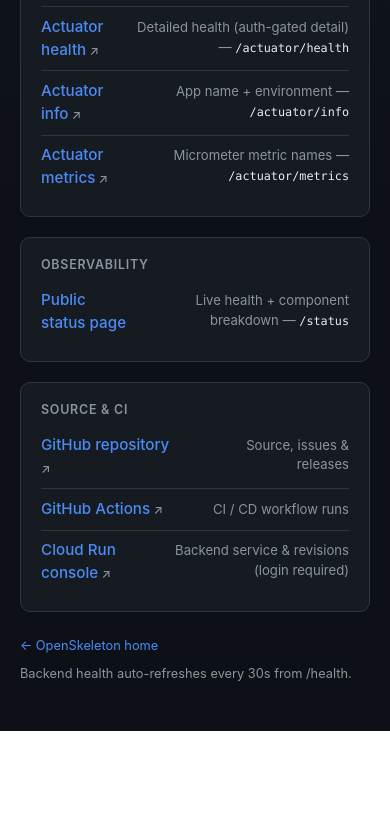
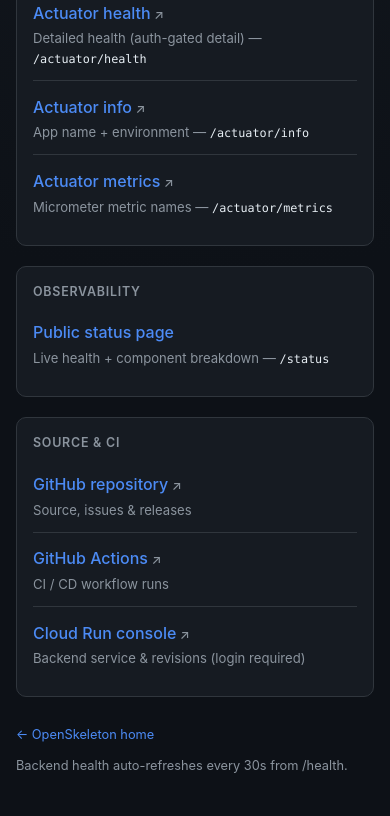
Before and after one commit to hellobasitsiddiqui/osk1, a plain HTML site: page web/ops.html in a window 390 px wide. Shown: the part 555-1371 px from the top of the page. Before the commit the page ends 1286 px from the top, so only its background shows below. Drawn offline with Linux system fonts and the light colour scheme; no server answers.

Commit message:
OSK-117 Responsive mobile-web polish for index/status/ops pages

```diff
--- a/web/ops.html
+++ b/web/ops.html
@@ -162,6 +162,31 @@
       }
       .foot a { color: var(--accent); text-decoration: none; }
       .foot a:hover { text-decoration: underline; }
+
+      /* OSK-117: mobile-web polish. A single phone breakpoint (~360–430px wide);
+         the desktop layout above is untouched. Mirrors index.html / status.html. */
+      @media (max-width: 640px) {
+        /* Reclaim horizontal room on a narrow screen. */
+        body { padding: 1.5rem 1rem 2.5rem; }
+        h1 { font-size: 1.3rem; }
+        .panel { padding: 1rem; }
+        /* Stack each link row: the name on its own line, the description beneath
+           and left-aligned. Side-by-side columns are too cramped on a phone and
+           the inline code paths would otherwise overflow. */
+        .link {
+          flex-direction: column;
+          align-items: stretch;
+          gap: 0.15rem;
+          padding: 0.7rem 0;
+        }
+        /* Bigger, easier-to-tap link with a legible font size on touch screens. */
+        .link a { display: inline-block; padding: 0.15rem 0; font-size: 1rem; }
+        .link__desc { text-align: left; }
+        /* Long code paths / URLs wrap instead of forcing a sideways scroll. */
+        .link__desc, .link__desc code, .foot { overflow-wrap: anywhere; }
+        /* Comfortable tap target for the footer home link. */
+        .foot a { display: inline-block; padding: 0.25rem 0; }
+      }
     </style>
   </head>
   <body>
```
Also changed, not shown: web/index.html (+13 -0 lines), web/status.html (+19 -1 lines).
